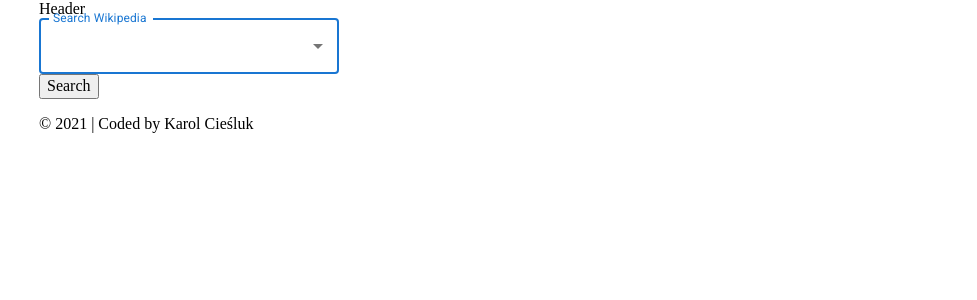
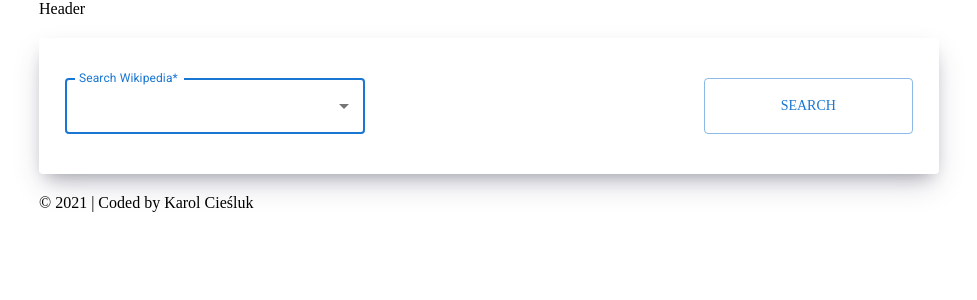
Before and after one commit to KarolCiesluk/wiki-browser, a React (Create React App) app: page /#/ in a window 1280 px wide. Shown: the top 300 px of the page, without its empty margins (151-1128 px from the left). Built offline with nearby package versions, Linux system fonts and the light colour scheme.

Commit message:
style home page

```diff
--- a/src/features/home/Home/Home.js
+++ b/src/features/home/Home/Home.js
@@ -1,15 +1,19 @@
+// import { Button } from "@mui/material";
 import { inputValueName, SearchForm, TextInput } from "common";
+import { Button, Wrapper } from "./styled";
 
 const Home = () => {
   return (
     <SearchForm>
-      <TextInput
-        autoFocus
-        name={inputValueName}
-        type="text"
-        label="Search Wikipedia"
-      />
-      <button type="submit">Search</button>
+      <Wrapper>
+        <TextInput
+          autoFocus
+          name={inputValueName}
+          type="text"
+          label="Search Wikipedia*"
+        />
+        <Button type="submit">Search</Button>
+      </Wrapper>
     </SearchForm>
   );
 };
--- /dev/null
+++ b/src/features/home/Home/styled.js
@@ -0,0 +1,32 @@
+import styled from "styled-components";
+
+export const Wrapper = styled.div`
+  display: grid;
+  grid-template-columns: 3fr 1fr;
+  grid-gap: 10px;
+  margin: 20px auto;
+  padding: 40px 26px;
+  border-radius: 4px;
+  box-shadow:
+    rgba(50, 50, 93, 0.25) 0px 13px 27px -5px,
+    rgba(0, 0, 0, 0.3) 0px 8px 16px -8px;
+
+    @media(max-width: 500px) {
+      grid-template-columns: 1fr;
+    }
+`;
+
+export const Button = styled.button`
+  border-radius: 4px;
+  padding: 16px;
+  border: 1px solid rgba(25,118,210,0.5);
+  font-weight: 500;
+  font-size: 14px;
+  color: #1976d2;
+  text-transform: uppercase;
+  background-color: unset;
+
+  &:hover {
+    background-color: rgba(25,118,210,0.04);
+  }
+`;
```
